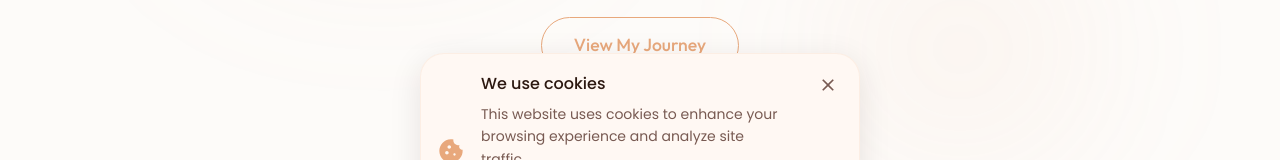
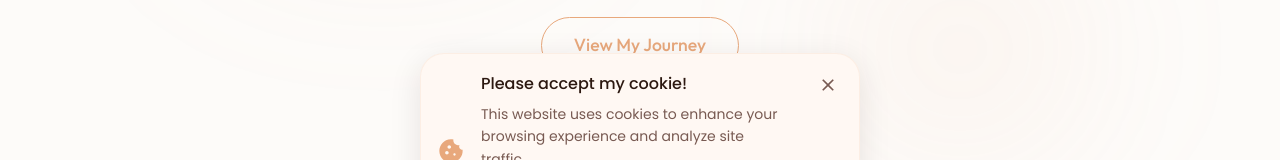
Before and after one commit to RakaZuhdi/portofolio-website, a React (Create React App) app: page / in a window 1280 px wide. Shown: the part 511-671 px from the top of the page. Built offline with nearby package versions, Linux system fonts and the light colour scheme; a web font is replaced by a local one.

Commit message:
Added cookie consent

```diff
--- a/src/components/CookieConsent.js
+++ b/src/components/CookieConsent.js
@@ -73,7 +73,7 @@ const CookieConsent = () => {
                     mb: 0.5,
                   }}
                 >
-                  We use cookies
+                  Please accept my cookie!
                 </Typography>
                 <Typography
                   variant="body2"
```
